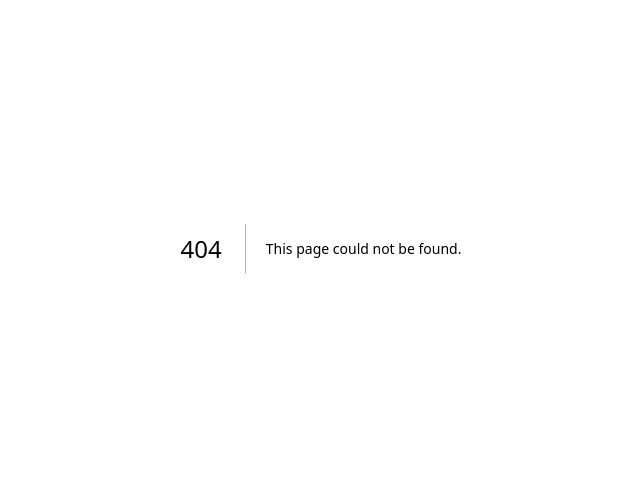
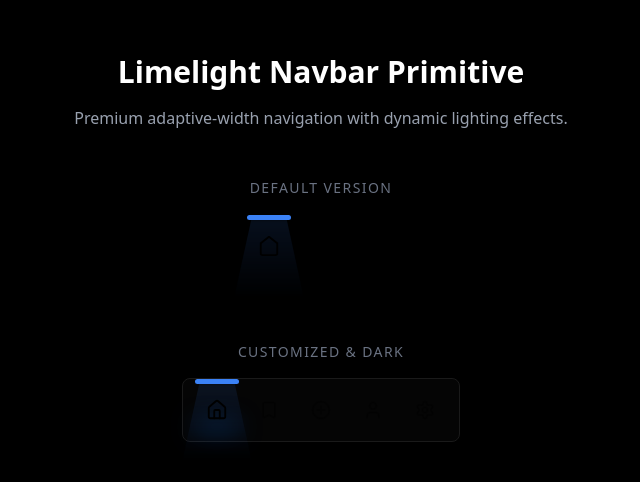
Before and after one commit to shivammane2007/Aether_Agency, a Next.js app: page /demo/limelight in a window 1280 px wide. Before the commit this address had no page. Shown: the part 152-634 px from the top of the page, without its empty margins (319-959 px from the left). Built offline with nearby package versions, Linux system fonts and the light colour scheme.

Commit message:
feat: integrate premium limelight navigation and smart scroll navbar visibility

```diff
--- /dev/null
+++ b/app/demo/limelight/page.tsx
@@ -0,0 +1,43 @@
+"use client";
+
+import { LimelightNav, NavItem } from "@/components/ui/limelight-nav";
+import { Home, Bookmark, PlusCircle, User, Settings } from 'lucide-react';
+
+const customNavItems = [
+  { id: 'home', icon: <Home />, label: 'Home', onClick: () => console.log('Home Clicked!') },
+  { id: 'bookmark', icon: <Bookmark />, label: 'Bookmarks', onClick: () => console.log('Bookmark Clicked!') },
+  { id: 'add', icon: <PlusCircle />, label: 'Add New', onClick: () => console.log('Add Clicked!') },
+  { id: 'profile', icon: <User />, label: 'Profile', onClick: () => console.log('Profile Clicked!') },
+  { id: 'settings', icon: <Settings />, label: 'Settings', onClick: () => console.log('Settings Clicked!') },
+];
+
+export default function LimelightDemoPage() {
+  return (
+    <div className="min-h-screen bg-black flex flex-col items-center justify-center gap-12 p-8">
+      <div className="space-y-4 text-center">
+        <h1 className="text-3xl font-bold text-white">Limelight Navbar Primitive</h1>
+        <p className="text-gray-400">Premium adaptive-width navigation with dynamic lighting effects.</p>
+      </div>
+
+      <div className="flex flex-col gap-16 items-center w-full max-w-2xl">
+        <div className="space-y-4 w-full text-center">
+          <h2 className="text-sm font-medium text-gray-500 uppercase tracking-widest">Default Version</h2>
+          <div className="flex justify-center">
+             <LimelightNav />
+          </div>
+        </div>
+
+        <div className="space-y-4 w-full text-center">
+          <h2 className="text-sm font-medium text-gray-500 uppercase tracking-widest">Customized & Dark</h2>
+          <div className="flex justify-center">
+            <LimelightNav
+                className="bg-[#050505] border-[#1a1a1a] rounded-2xl"
+                limelightClassName="bg-[#0070f3] shadow-[0_45px_25px_rgba(0,112,243,0.6)]"
+                items={customNavItems}
+            />
+          </div>
+        </div>
+      </div>
+    </div>
+  );
+}
--- a/components/Aether/Navbar.tsx
+++ b/components/Aether/Navbar.tsx
@@ -2,20 +2,42 @@
 import { useState, useEffect, memo } from "react";
 import { Play } from "lucide-react";
 import { AuthSwitch } from "@/components/ui/auth-switch";
+import { LimelightNav } from "@/components/ui/limelight-nav";
 
 export default memo(function Navbar() {
     const [scrolled, setScrolled] = useState(false);
+    const [visible, setVisible] = useState(true);
+    const [lastScrollY, setLastScrollY] = useState(0);
 
     useEffect(() => {
-        const handleScroll = () => setScrolled(window.scrollY > 20);
-        window.addEventListener("scroll", handleScroll);
+        const handleScroll = () => {
+            const currentScrollY = window.scrollY;
+
+            if (currentScrollY < 10) {
+                setVisible(true);
+                setScrolled(false);
+                setLastScrollY(currentScrollY);
+                return;
+            }
+
+            setScrolled(currentScrollY > 20);
+
+            const diff = currentScrollY - lastScrollY;
+            if (Math.abs(diff) > 10) {
+                setVisible(diff < 0);
+                setLastScrollY(currentScrollY);
+            }
+        };
+
+        window.addEventListener("scroll", handleScroll, { passive: true });
         return () => window.removeEventListener("scroll", handleScroll);
-    }, []);
+    }, [lastScrollY]);
 
     return (
         <nav
-            className={`fixed top-0 left-0 right-0 z-50 flex items-center justify-between px-6 lg:px-12 py-4 transition-all duration-300 ${scrolled ? "bg-black/50 backdrop-blur-xl border-b border-[#1a1a1a]" : "bg-transparent"
-                }`}
+            className={`fixed top-0 left-0 right-0 z-50 flex items-center justify-between px-6 lg:px-12 py-4 transition-all duration-500 ease-in-out ${
+                visible ? "translate-y-0 opacity-100" : "-translate-y-full opacity-0"
+            } ${scrolled ? "bg-black/40 backdrop-blur-xl border-b border-[#1a1a1a]" : "bg-transparent"}`}
         >
             <div className="flex items-center gap-2">
                 {/* Aether Logo Mark */}
@@ -29,17 +51,24 @@ export default memo(function Navbar() {
                 </div>
             </div>
 
-            <div className="hidden md:flex items-center gap-8 text-sm font-medium text-gray-400">
-                <a href="#product" className="hover:text-white transition-colors">Product</a>
-                <a href="#features" className="hover:text-white transition-colors">Features</a>
-                <a href="#ecosystem" className="hover:text-white transition-colors">Ecosystem</a>
-                <a href="#pricing" className="hover:text-white transition-colors">Pricing</a>
+            <div className="hidden md:block">
+                <LimelightNav
+                    items={[
+                        { id: "product", label: "Product", href: "#product" },
+                        { id: "features", label: "Features", href: "#features" },
+                        { id: "ecosystem", label: "Ecosystem", href: "#ecosystem" },
+                        { id: "pricing", label: "Pricing", href: "#pricing" },
+                    ]}
+                    className="bg-transparent border-none h-12"
+                    limelightClassName="bg-[#0070f3] shadow-[0_45px_30px_rgba(0,112,243,0.8)]"
+                    iconContainerClassName="px-6"
+                />
             </div>
 
             <div className="flex items-center gap-4">
                 <AuthSwitch className="hidden sm:flex" />
                 <button
-                    className="flex items-center gap-2 h-11 px-6 text-[10px] font-bold uppercase tracking-widest rounded-full bg-white text-black hover:bg-gray-100 transition-colors shadow-2xl shadow-white/5 active:scale-95 transition-transform"
+                    className="group flex items-center gap-2 h-11 px-6 text-[10px] font-bold uppercase tracking-widest rounded-full bg-white text-black hover:bg-gray-100 transition-colors shadow-2xl shadow-white/5 active:scale-95 transition-transform"
                 >
                     Start Building
                     <Play className="w-3 h-3 fill-black transition-transform group-hover:translate-x-0.5" />
--- /dev/null
+++ b/components/ui/limelight-nav.tsx
@@ -0,0 +1,142 @@
+"use client";
+
+import React, { useState, useRef, useLayoutEffect, cloneElement } from 'react';
+
+// --- Internal Types and Defaults ---
+
+const DefaultHomeIcon = (props: React.SVGProps<SVGSVGElement>) => (
+  <svg {...props} viewBox="0 0 24 24" fill="none" stroke="currentColor" strokeWidth="2" strokeLinecap="round" strokeLinejoin="round">
+    <path d="m3 9 9-7 9 7v11a2 2 0 0 1-2 2H5a2 2 0 0 1-2-2z" />
+  </svg>
+);
+const DefaultCompassIcon = (props: React.SVGProps<SVGSVGElement>) => (
+  <svg {...props} viewBox="0 0 24 24" fill="none" stroke="currentColor" strokeWidth="2" strokeLinecap="round" strokeLinejoin="round">
+    <circle cx="12" cy="12" r="10" />
+    <path d="m16.24 7.76-2.12 6.36-6.36 2.12 2.12-6.36 6.36-2.12z" />
+  </svg>
+);
+const DefaultBellIcon = (props: React.SVGProps<SVGSVGElement>) => (
+  <svg {...props} viewBox="0 0 24 24" fill="none" stroke="currentColor" strokeWidth="2" strokeLinecap="round" strokeLinejoin="round">
+    <path d="M6 8a6 6 0 0 1 12 0c0 7 3 9 3 9H3s3-2 3-9" />
+    <path d="M10.3 21a1.94 1.94 0 0 0 3.4 0" />
+  </svg>
+);
+
+export type NavItem = {
+  id: string | number;
+  icon?: React.ReactElement;
+  label: string;
+  onClick?: () => void;
+  href?: string;
+};
+
+const defaultNavItems: NavItem[] = [
+  { id: 'default-home', icon: <DefaultHomeIcon />, label: 'Home' },
+  { id: 'default-explore', icon: <DefaultCompassIcon />, label: 'Explore' },
+  { id: 'default-notifications', icon: <DefaultBellIcon />, label: 'Notifications' },
+];
+
+type LimelightNavProps = {
+  items?: NavItem[];
+  defaultActiveIndex?: number;
+  onTabChange?: (index: number) => void;
+  className?: string;
+  limelightClassName?: string;
+  iconContainerClassName?: string;
+  iconClassName?: string;
+};
+
+/**
+ * An adaptive-width navigation bar with a "limelight" effect that highlights the active item.
+ */
+export const LimelightNav = ({
+  items = defaultNavItems,
+  defaultActiveIndex = 0,
+  onTabChange,
+  className,
+  limelightClassName,
+  iconContainerClassName = "",
+  iconClassName,
+}: LimelightNavProps) => {
+  const [activeIndex, setActiveIndex] = useState(defaultActiveIndex);
+  const [hoveredIndex, setHoveredIndex] = useState<number | null>(null);
+  const [isReady, setIsReady] = useState(false);
+  const navItemRefs = useRef<(HTMLAnchorElement | null)[]>([]);
+  const limelightRef = useRef<HTMLDivElement | null>(null);
+
+  const displayIndex = hoveredIndex !== null ? hoveredIndex : activeIndex;
+
+  useLayoutEffect(() => {
+    if (items.length === 0) return;
+
+    const limelight = limelightRef.current;
+    const activeItem = navItemRefs.current[displayIndex];
+
+    if (limelight && activeItem) {
+      const newLeft = activeItem.offsetLeft + activeItem.offsetWidth / 2 - limelight.offsetWidth / 2;
+      limelight.style.left = `${newLeft}px`;
+
+      if (!isReady) {
+        setTimeout(() => setIsReady(true), 50);
+      }
+    }
+  }, [displayIndex, isReady, items]);
+
+  if (items.length === 0) {
+    return null;
+  }
+
+  const handleItemClick = (index: number, itemOnClick?: () => void) => {
+    setActiveIndex(index);
+    onTabChange?.(index);
+    itemOnClick?.();
+  };
+
+  return (
+    <nav className={`relative inline-flex items-center h-16 rounded-lg bg-card text-foreground border px-2 ${className}`}>
+      {items.map(({ id, icon, label, onClick, href }, index) => (
+          <a
+            key={id}
+            href={href}
+            ref={el => { navItemRefs.current[index] = el; }}
+            className={`relative z-20 flex h-full cursor-pointer items-center justify-center px-4 py-2 ${iconContainerClassName}`}
+            onClick={(e) => {
+              if (!href) {
+                e.preventDefault();
+                handleItemClick(index, onClick);
+              } else {
+                handleItemClick(index, onClick);
+              }
+            }}
+            onMouseEnter={() => setHoveredIndex(index)}
+            onMouseLeave={() => setHoveredIndex(null)}
+            aria-label={label}
+          >
+            {icon ? (
+              cloneElement(icon as React.ReactElement<any>, {
+                className: `w-5 h-5 transition-all duration-300 ${
+                  displayIndex === index ? 'opacity-100 scale-110' : 'opacity-40 scale-100'
+                } ${(icon as React.ReactElement<any>).props.className || ''} ${iconClassName || ''}`,
+              })
+            ) : (
+              <span className={`text-sm font-medium transition-all duration-300 ${
+                displayIndex === index ? 'text-white translate-y-0' : 'text-gray-500 translate-y-0'
+              }`}>
+                {label}
+              </span>
+            )}
+          </a>
+      ))}
+
+      <div
+        ref={limelightRef}
+        className={`absolute top-0 z-10 w-11 h-[5px] rounded-full bg-primary shadow-[0_30px_20px_var(--primary)] ${
+          isReady ? 'transition-[left] duration-500 ease-in-out' : ''
+        } ${limelightClassName}`}
+        style={{ left: '-999px' }}
+      >
+        <div className="absolute left-[-50%] top-[4px] w-[200%] h-20 [clip-path:polygon(10%_100%,30%_0,70%_0,90%_100%)] bg-gradient-to-b from-primary/30 to-transparent pointer-events-none opacity-40 blur-[2px]" />
+      </div>
+    </nav>
+  );
+};
```
